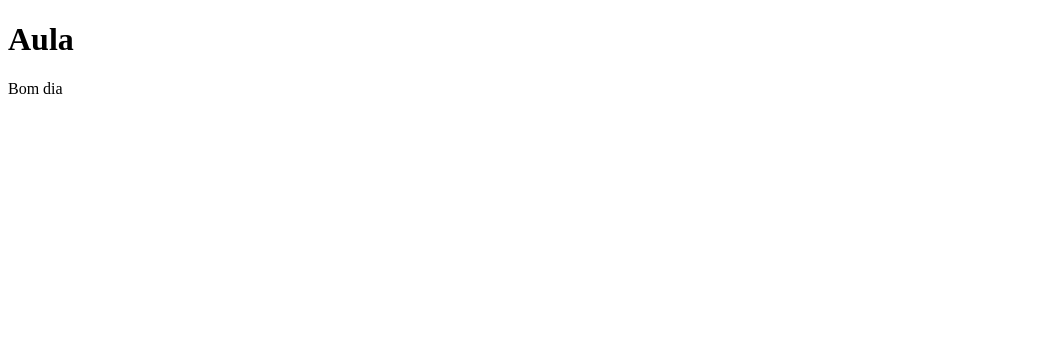
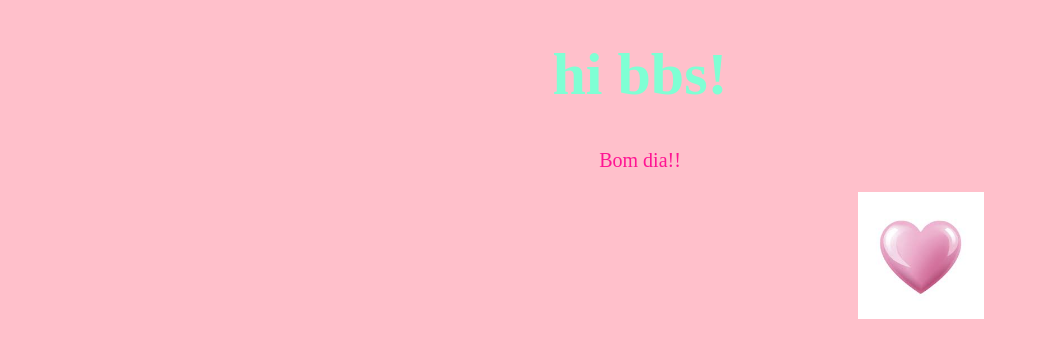
Before and after one commit to olivia010997/Meu_Primeiro_Projeto_1C, a plain HTML site: page index.html in a window 1280 px wide. Shown: the whole page, without its empty margins (0-1039 px from the left). Drawn offline with Linux system fonts and the light colour scheme.

Commit message:
aula 28.05

```diff
--- a/index.html
+++ b/index.html
@@ -4,10 +4,11 @@
     <meta charset="UTF-8">
     <meta name="viewport" content="width=device-width, initial-scale=1.0">
     <title>Olívia</title>
+    <link rel="stylesheet" href="style.css">
 </head>
 <body>
-<h1>Aula</h1>
-<p>Bom dia</p>
-<img src="" alt="" srcset="">
+<h1>hi bbs!</h1>
+<p>Bom dia!!</p>
+<img src="images.jpeg" alt="Logo fo HTML5 em formato de escudo laranja">
 </body>
 </html>
--- /dev/null
+++ b/style.css
@@ -0,0 +1,17 @@
+body{
+    background-color:pink;
+}
+h1{
+    font-size: 60px;
+    color: aquamarine;
+    text-align: center;
+}
+p{
+font-size: 20px;
+color: deeppink;
+text-align: center;
+}
+img{
+    width: 10%;
+    margin-left: 850px;
+}
```
